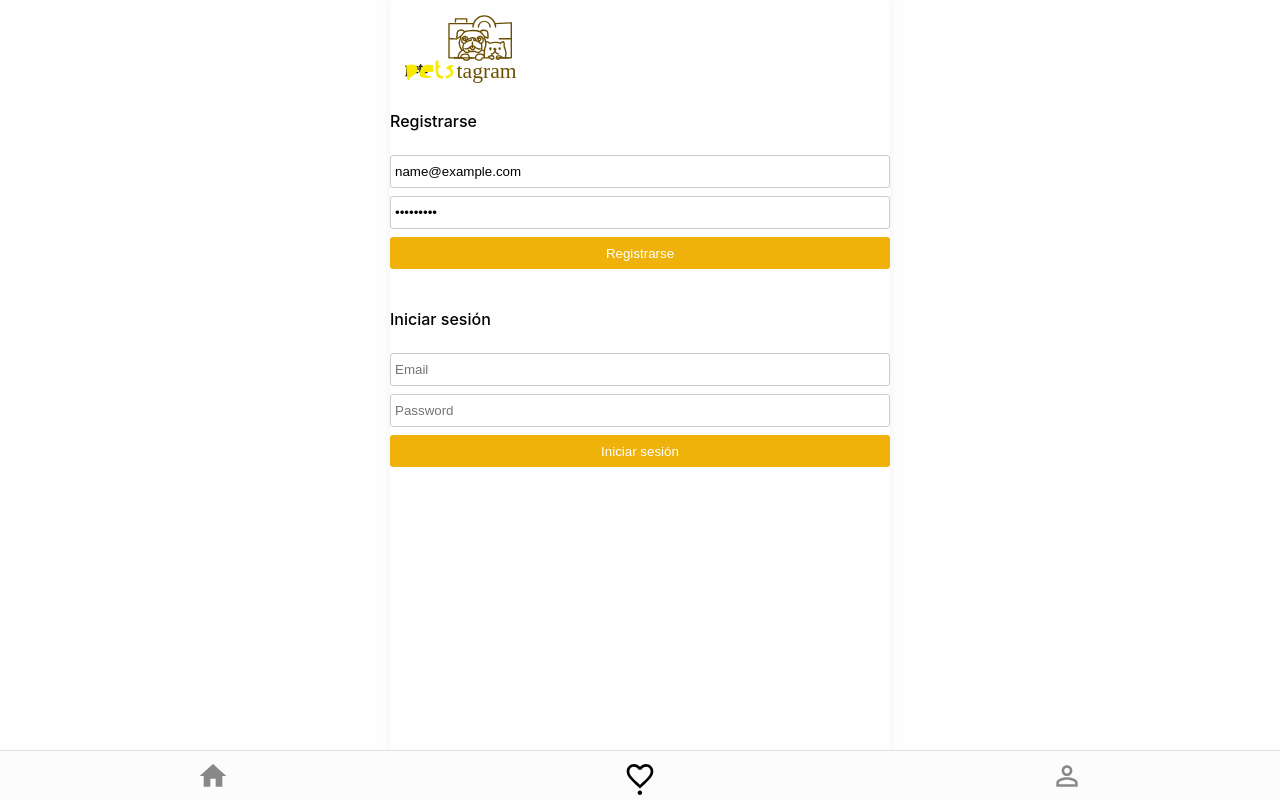
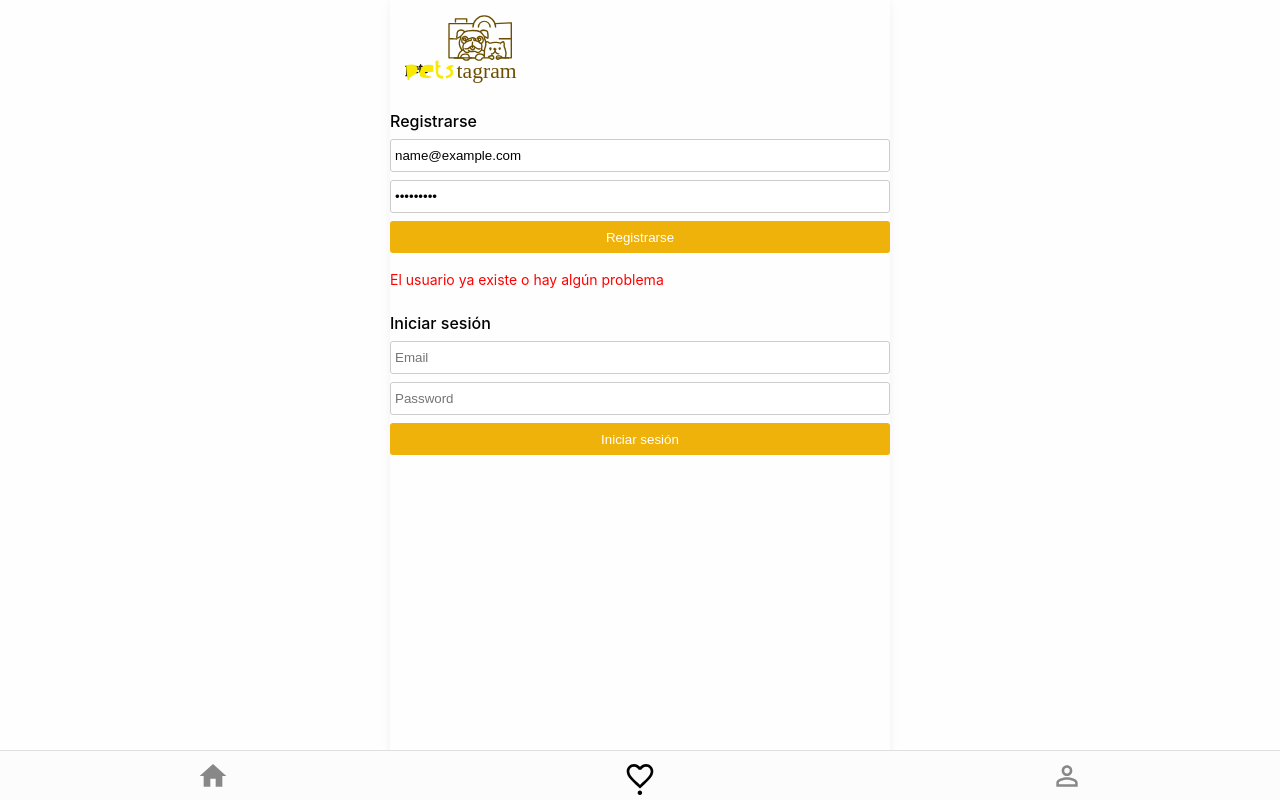
Before and after one commit to iblurdesigner/React-avanzado, a React app: page /favs in a window 1280 px wide. Both pictures are taken after typing "name@example.com", "Sample123" into the empty fields and a click on the button "Registrarse". Built offline with nearby package versions, Linux system fonts and the light colour scheme; no server answers; the HTML template or start-up script is replaced by a standard one.

Commit message:
Controlar estado de carga y error al registrar un usario

```diff
--- a/src/components/UserForm/index.js
+++ b/src/components/UserForm/index.js
@@ -1,8 +1,8 @@
 import React from 'react'
 import { useInputValue } from '../../hooks/useInputValue'
-import { Form, Input, Button, Title } from './styles'
+import { Error, Form, Input, Button, Title } from './styles'
 
-export const UserForm = ({ onSubmit, title }) => {
+export const UserForm = ({ error, disabled, onSubmit, title }) => {
   const email = useInputValue('')
   const password = useInputValue('')
 
@@ -16,12 +16,13 @@
 
   return (
     <>
-      <Title>{title}</Title>
-      <Form onSubmit={handleSubmit}>
-        <Input placeholder='Email' {...email} />
-        <Input placeholder='Password' type='password' {...password} />
-        <Button>{title}</Button>
+      <Form disabled={disabled} onSubmit={handleSubmit}>
+        <Title>{title}</Title>
+        <Input disabled={disabled} placeholder='Email' {...email} />
+        <Input disabled={disabled} placeholder='Password' type='password' {...password} />
+        <Button disabled={disabled}>{title}</Button>
       </Form>
+      {error && <Error>{error}</Error>}
     </>
   )
 }
--- a/src/components/UserForm/styles.js
+++ b/src/components/UserForm/styles.js
@@ -11,6 +11,9 @@
     padding: 8px 4px;
     display: block;
     width: 100%;
+    &[disabled] {
+        opacity: .3;
+    }
 `
 
 export const Button = styled.button`
@@ -21,11 +24,17 @@
     display: block;
     width: 100%;
     text-align: center;
+    &[disabled] {
+        opacity: .3;
+    }
 `
 
 export const Title = styled.h2`
     font-size: 16px;
     font-weight: 500;
     padding: 8px 0;
-    margin-top: 16px;
 `
+export const Error = styled.span`
+    color: red;
+    font-size: 14px;
+`
--- a/src/pages/NotRegisteredUser.js
+++ b/src/pages/NotRegisteredUser.js
@@ -10,13 +10,16 @@
         return <>
           <RegisterMutation>
             {
-              (register) => {
+              (register, { data, loading, error }) => {
                 const onSubmit = ({ email, password }) => {
                   const input = { email, password }
                   const variables = { input }
                   register({ variables }).then(activateAuth)
                 }
-                return <UserForm title='Registrarse' onSubmit={onSubmit} />
+
+                const errorMsg = error && 'El usuario ya existe o hay algún problema'
+
+                return <UserForm disabled={loading} error={errorMsg} title='Registrarse' onSubmit={onSubmit} />
               }
             }
           </RegisterMutation>
```
